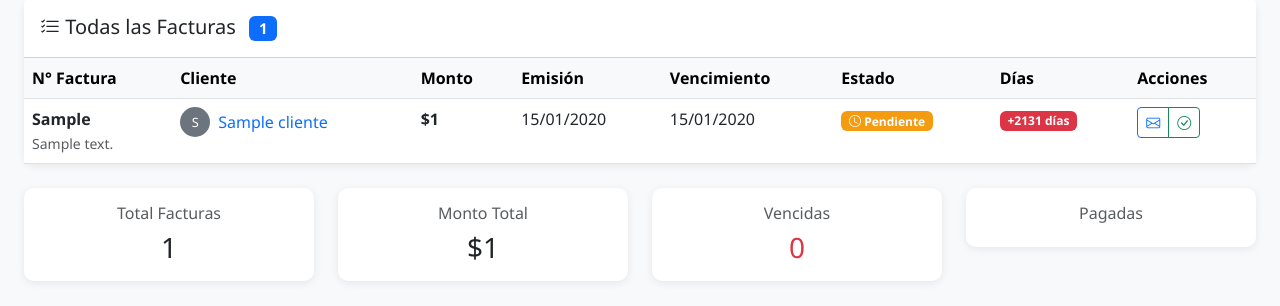
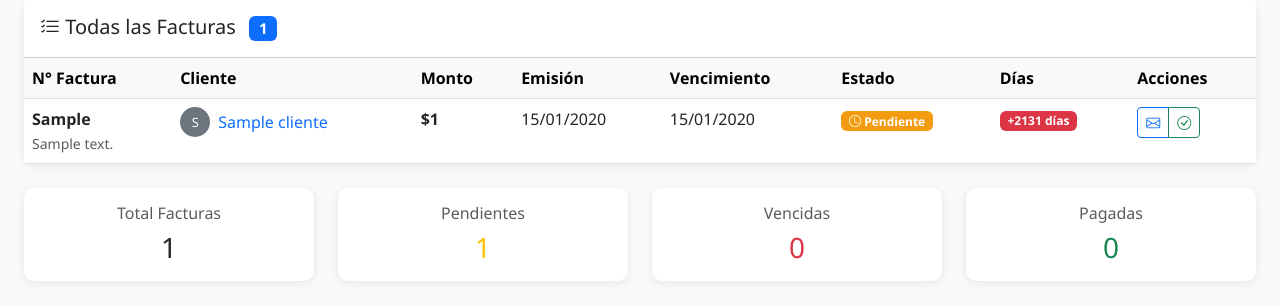
Before and after one commit to brUnoanalist/main-facto-pro, a Django app: page /facturas/ in a window 1280 px wide. Shown: the part 293-599 px from the top of the page. Run offline with Django 5.2, Linux system fonts and the light colour scheme; a user stored in the database is signed in; tables that the repository leaves empty hold one stand-in row (values such as "Sample post").

Commit message:
Fix: corregir contadores de facturas en facturas_list

```diff
--- a/core/templates/core/dashboard.html
+++ b/core/templates/core/dashboard.html
@@ -39,7 +39,7 @@
                 <div class="d-flex justify-content-between align-items-center">
                     <div>
                         <h6 class="text-muted mb-1">Facturas Pendientes</h6>
-                        <h2 class="mb-0">{{ total_facturas }}</h2>
+                        <h2 class="mb-0">{{ facturas_pendientes }}</h2>
                     </div>
                     <i class="bi bi-file-earmark-text" style="font-size: 3rem; opacity: 0.3;"></i>
                 </div>
--- a/core/templates/core/facturas_list.html
+++ b/core/templates/core/facturas_list.html
@@ -207,21 +207,15 @@
             <div class="card text-center">
                 <div class="card-body">
                     <h6 class="text-muted">Total Facturas</h6>
-                    <h3 class="mb-0">{{ facturas.count }}</h3>
+                    <h3 class="mb-0">{{ total_facturas }}</h3>
                 </div>
             </div>
         </div>
         <div class="col-md-3">
             <div class="card text-center">
                 <div class="card-body">
-                    <h6 class="text-muted">Monto Total</h6>
-                    <h3 class="mb-0">
-                        {% for f in facturas %}
-                            {% if forloop.first %}
-                                {{ f.monto_formateado }}
-                            {% endif %}
-                        {% endfor %}
-                    </h3>
+                    <h6 class="text-muted">Pendientes</h6>
+                    <h3 class="mb-0 text-warning">{{ facturas_pendientes }}</h3>
                 </div>
             </div>
         </div>
@@ -229,16 +223,7 @@
             <div class="card text-center">
                 <div class="card-body">
                     <h6 class="text-muted">Vencidas</h6>
-                    <h3 class="mb-0 text-danger">
-                        {% with vencidas=facturas|length %}
-                        0
-                        {% for f in facturas %}
-                            {% if f.estado == 'vencida' %}
-                                {% if forloop.first %}1{% else %}{{ forloop.counter }}{% endif %}
-                            {% endif %}
-                        {% endfor %}
-                        {% endwith %}
-                    </h3>
+                    <h3 class="mb-0 text-danger">{{ facturas_vencidas }}</h3>
                 </div>
             </div>
         </div>
@@ -246,13 +231,7 @@
             <div class="card text-center">
                 <div class="card-body">
                     <h6 class="text-muted">Pagadas</h6>
-                    <h3 class="mb-0 text-success">
-                        {% for f in facturas %}
-                            {% if f.estado == 'pagada' %}
-                                {{ forloop.counter }}
-                            {% endif %}
-                        {% endfor %}
-                    </h3>
+                    <h3 class="mb-0 text-success">{{ facturas_pagadas }}</h3>
                 </div>
             </div>
         </div>
--- a/core/views.py
+++ b/core/views.py
@@ -50,6 +50,7 @@ def dashboard(request):
     ).update(estado='vencida')
 
     facturas_vencidas = facturas.filter(estado='vencida')
+    facturas_pendientes = facturas.filter(estado='pendiente')
     facturas_proximas = facturas.filter(
         estado='pendiente',
         fecha_vencimiento__lte=timezone.now().date() + datetime.timedelta(days=7),
@@ -64,6 +65,7 @@ def dashboard(request):
         'total_clientes': clientes.count(),
         'total_facturas': facturas.count(),
         'facturas_vencidas': facturas_vencidas.count(),
+        'facturas_pendientes':facturas_pendientes.count(),
         'facturas_proximas': facturas_proximas.count(),
         'total_pendiente': total_pendiente,
         'ultimas_facturas': facturas[:10],
@@ -113,22 +115,35 @@ def cliente_editar(request, pk):
 
 @login_required
 def facturas_list(request):
-    facturas = Factura.objects.filter(usuario=request.user)
+    todas_facturas = Factura.objects.filter(usuario=request.user)
 
+    # Calcular conteos para las tarjetas
+    total_facturas = todas_facturas.count()
+    facturas_vencidas = todas_facturas.filter(estado='vencida').count()
+    facturas_pagadas = todas_facturas.filter(estado='pagada').count()
+    facturas_pendientes = todas_facturas.filter(estado='pendiente').count()
+
+    # Filtrar según la selección del usuario
     filtro = request.GET.get('filtro', 'todas')
     if filtro == 'vencidas':
-        facturas = facturas.filter(estado='vencida')
+        facturas = todas_facturas.filter(estado='vencida')
     elif filtro == 'proximas':
-        facturas = facturas.filter(
+        facturas = todas_facturas.filter(
             estado='pendiente',
             fecha_vencimiento__lte=timezone.now().date() + datetime.timedelta(days=7)
         )
     elif filtro == 'pagadas':
-        facturas = facturas.filter(estado='pagada')
+        facturas = todas_facturas.filter(estado='pagada')
+    else:
+        facturas = todas_facturas
 
     return render(request, 'core/facturas_list.html', {
         'facturas': facturas,
-        'filtro': filtro
+        'filtro': filtro,
+        'total_facturas': total_facturas,
+        'facturas_vencidas': facturas_vencidas,
+        'facturas_pagadas': facturas_pagadas,
+        'facturas_pendientes': facturas_pendientes,
     })
 
 @login_required
```
